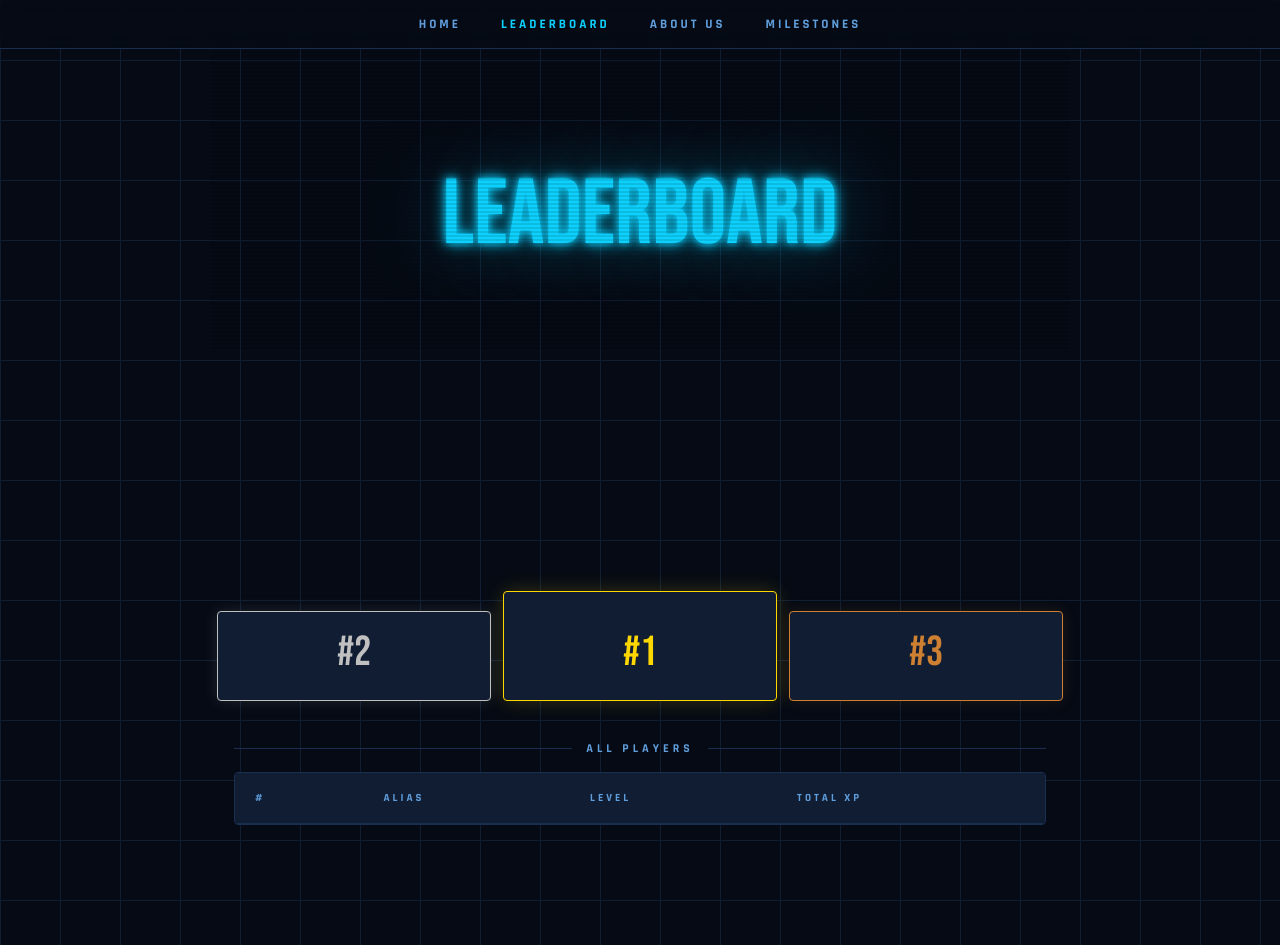
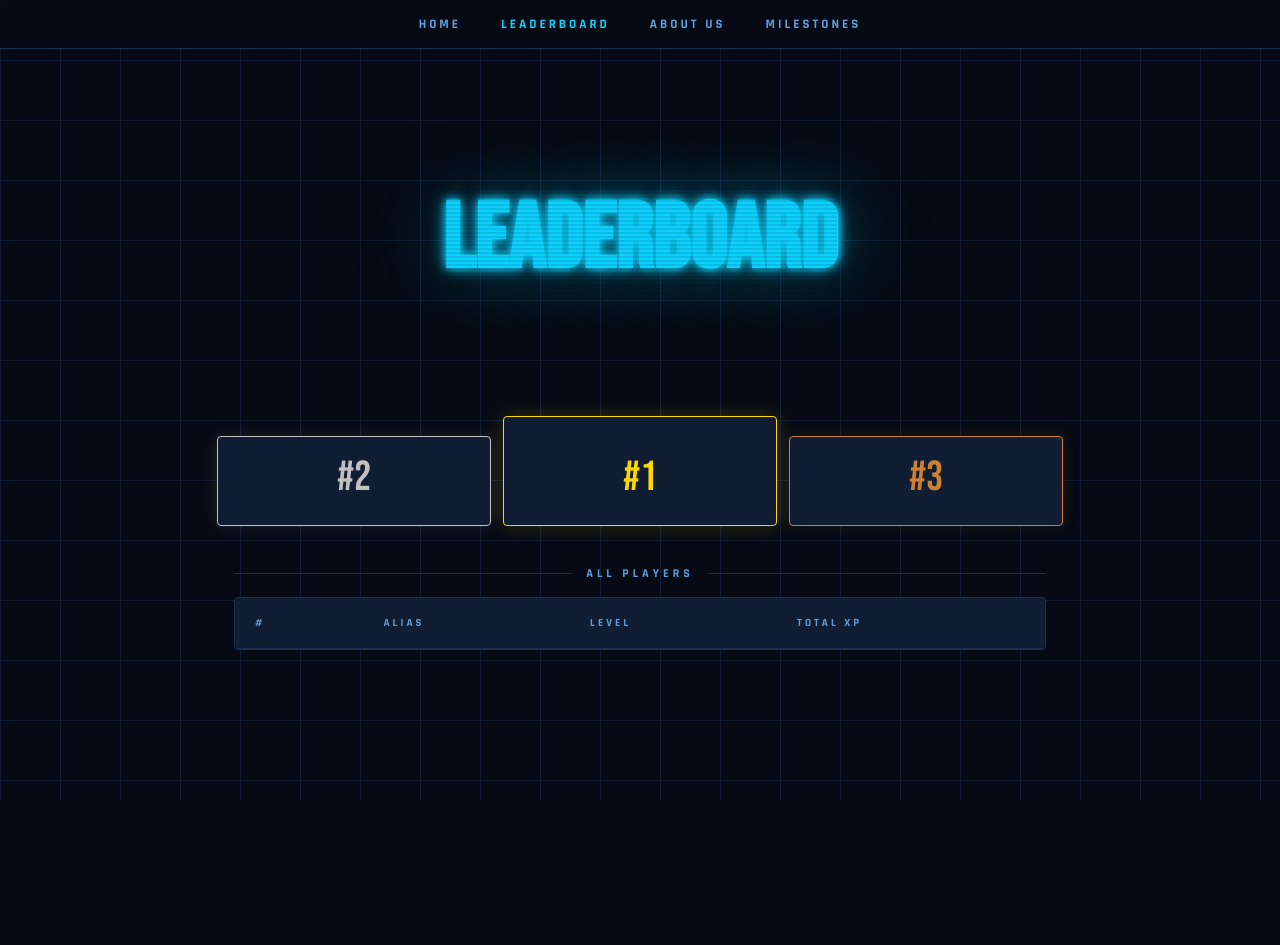
Before and after one commit to LevelUp1200/LevelUp, a plain HTML site: page leaderboard.html in a window 1280 px wide. After the commit the page ends 800 px from the top, so only its background shows below. Drawn offline with Linux system fonts and the light colour scheme; no server answers.

Commit message:
Bugfix and adjustments
Fixed title height and animations

```diff
--- a/css/style.css
+++ b/css/style.css
@@ -4,6 +4,10 @@
     --panel: #101d33;
     --text: #cde6ff;
     --bread: #609edb;
+}
+
+main {
+    animation: fadeUp 0.7s 0.2s ease both;
 }
 
 body {
@@ -57,25 +61,23 @@ body::-webkit-scrollbar-thumb {
         "mn";
     max-width: 860px;
     margin: 0 auto;
-    padding: 40px 24px;
+    padding: 0 24px;
 }
 
-header {
+.leaderboard-hero {
     grid-area: hd;
+    display: flex;
+    justify-content: center;
+    padding: 185px 24px 80px;
+}
+
+.leaderboard-hero h1 {
     font-family: 'Bebas Neue', sans-serif;
     font-size: 92px;
     color: var(--cyan);
-    display: flex;
-    align-items: center;
-    justify-content: center;
-    text-shadow:
-        0 0 20px var(--cyan),
-        0 0 60px var(--cyan),
-        0 0 100px var(--cyan);
-    animation: pulse-glow 4s ease-in-out infinite;
-    z-index: 0;
-    padding: 120px 24px 80px;
     animation: fadeDown 0.6s ease both, pulse-glow 4s ease-in-out infinite;
+    margin: 0;
+    text-align: center;
 }
 
 .crt{
@@ -328,6 +330,7 @@ tbody tr:hover {
 
 section {
     grid-area: se;
+    height: 150px;
     padding-bottom: 40px;
 }
 
@@ -355,11 +358,25 @@ section {
     box-shadow: 0 0 20px var(--cyan);
 }
 
+.contacts-hero h1 {
+    font-family: 'Bebas Neue', sans-serif;
+    font-size: 92px;
+    color: var(--cyan);
+    animation: fadeDown 0.6s ease both, pulse-glow 4s ease-in-out infinite;
+}
+
+.milestones-hero h1 {
+    font-family: 'Bebas Neue', sans-serif;
+    font-size: 92px;
+    color: var(--cyan);
+    animation: fadeDown 0.6s ease both, pulse-glow 4s ease-in-out infinite;
+}
+
 .hero h1 {
     font-family: 'Bebas Neue', sans-serif;
     font-size: 92px;
     color: var(--cyan);
-    animation: pulse-glow 4s ease-in-out infinite;
+    animation: fadeDown 0.6s ease both, pulse-glow 4s ease-in-out infinite;
 }
 
 .hero-desc {
--- a/leaderboard.html
+++ b/leaderboard.html
@@ -23,7 +23,9 @@
       <a href="milestones.html">Milestones</a>
     </nav>
     <div id="containterLeaderboard">
-      <header class="crt">Leaderboard</header>
+      <div class="leaderboard-hero">
+        <h1 class="crt">Leaderboard</h1>
+      </div>
       <section>
         <div class="podium">
           <div class="podium-card rank-2">
```
